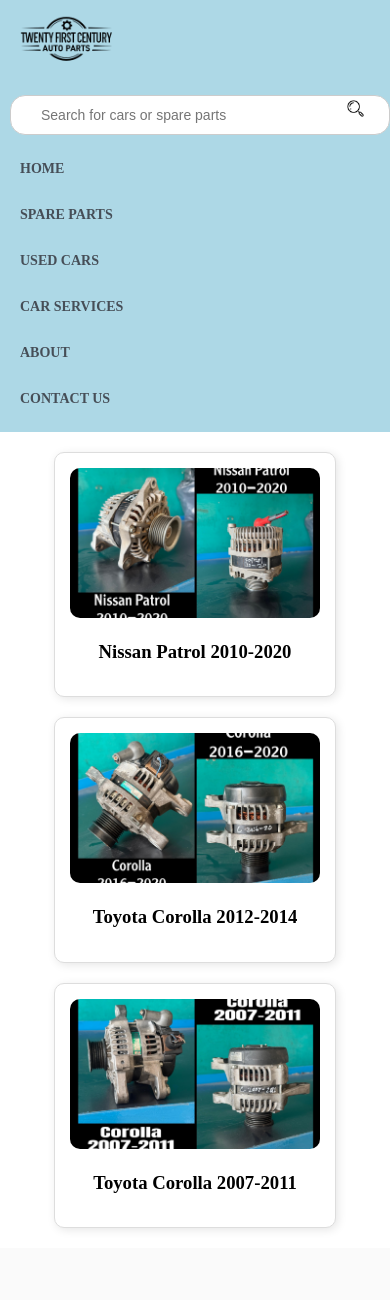
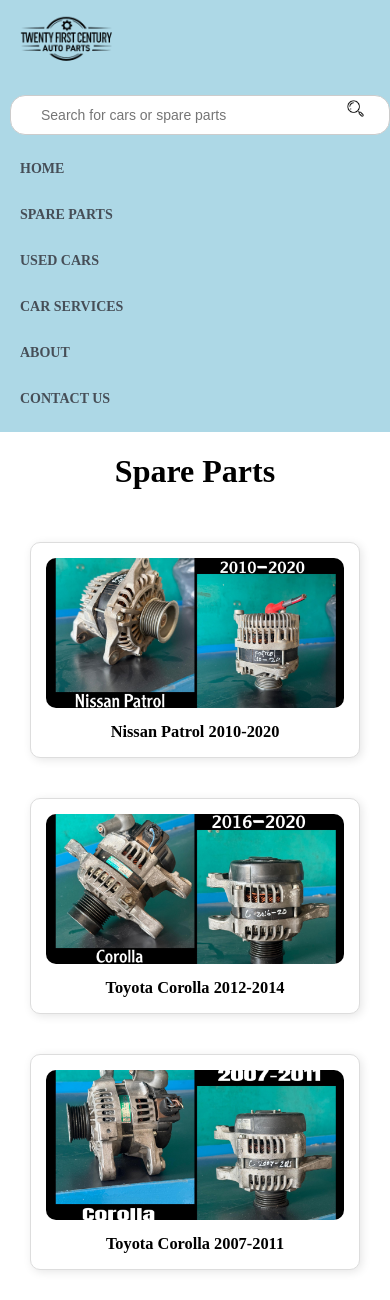
Before and after one commit to MazFahim/21stCenturyAutoParts, a Django app: page /spare_parts/1/ in a window 390 px wide. Before the commit the page ends 1228 px from the top, so only its background shows below. Run offline with Django 5.2, Linux system fonts and the light colour scheme; data comes from the database, SQL or seed files in the repository.

Commit message:
spare parts by company responsive

```diff
--- a/TwenryFirstCenturyAutoParts/commonPages/templates/spare_parts_by_company.html
+++ b/TwenryFirstCenturyAutoParts/commonPages/templates/spare_parts_by_company.html
@@ -5,40 +5,76 @@
     <meta name="viewport" content="width=device-width, initial-scale=1.0">
     <title>Spare Parts</title>
     <style>
-        .spare-parts-container {
-            display: flex;
-            flex-wrap: wrap;
-            justify-content: center;
+        .cars-container {
+            display: grid;
+            grid-template-columns: repeat(4, 1fr);
             gap: 20px;
             padding: 20px;
+            margin: 0 auto;
+            max-width: 1200px;
         }
-        .spare-part-card {
-            width: 250px;
+
+        .car-card {
+            background-color: #fff;
             border: 1px solid #ddd;
             border-radius: 10px;
-            box-shadow: 2px 2px 10px rgba(0, 0, 0, 0.1);
             padding: 15px;
             text-align: center;
-            background-color: #fff;
+            box-shadow: 2px 2px 10px rgba(0, 0, 0, 0.1);
         }
-        .spare-part-image {
+
+        .car-card img {
             width: 100%;
             height: 150px;
             object-fit: cover;
             border-radius: 10px;
+            margin-bottom: 10px;
+        }
+
+        .car-card h3 {
+            margin: 0;
+        }
+
+        .car-card-link {
+            text-decoration: none;
+            color: black;
+        }
+
+        @media (max-width: 1024px) {
+            .cars-container {
+                grid-template-columns: repeat(3, 1fr);
+            }
+        }
+
+        @media (max-width: 768px) {
+            .cars-container {
+                grid-template-columns: repeat(2, 1fr);
+            }
+        }
+
+        @media (max-width: 480px) {
+            .cars-container {
+                grid-template-columns: 1fr;
+            }
         }
     </style>
 </head>
 <body>
     {% include "_partialViews/_topNavBar.html" %}
-    {% load static %}
 
-    <div class="spare-parts-container">
-        {% for part in spareParts %}
-            <div class="spare-part-card">
-                <img src="{{ part.image.url }}" alt="{{ part.spare_part_title }}" class="spare-part-image">
-                <h3>{{ part.spare_part_title }}</h3>
-            </div>
+    <h1 style="text-align: center;">Spare Parts</h1>
+    <div class="cars-container">
+        {% for parts in spareParts %}
+            <a href="{% url 'spare_part_detail' parts.spare_part_id %}" class="car-card-link">
+                <div class="car-card">
+                    {% if parts.image %}
+                        <img src="{{ parts.image.url }}" alt="{{ parts.spare_part_title }}">
+                    {% else %}
+                        <p>No image available</p>
+                    {% endif %}
+                    <h3>{{ parts.spare_part_title }}</h3>
+                </div>
+            </a>
         {% endfor %}
     </div>
 </body>
```
